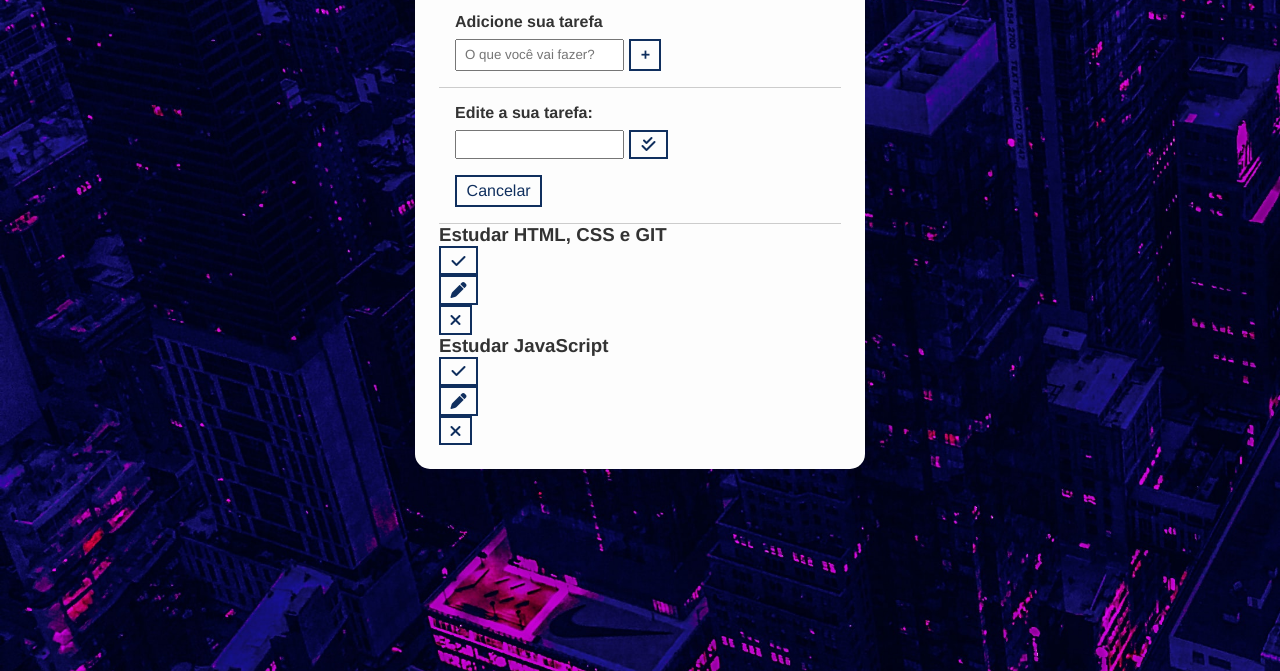
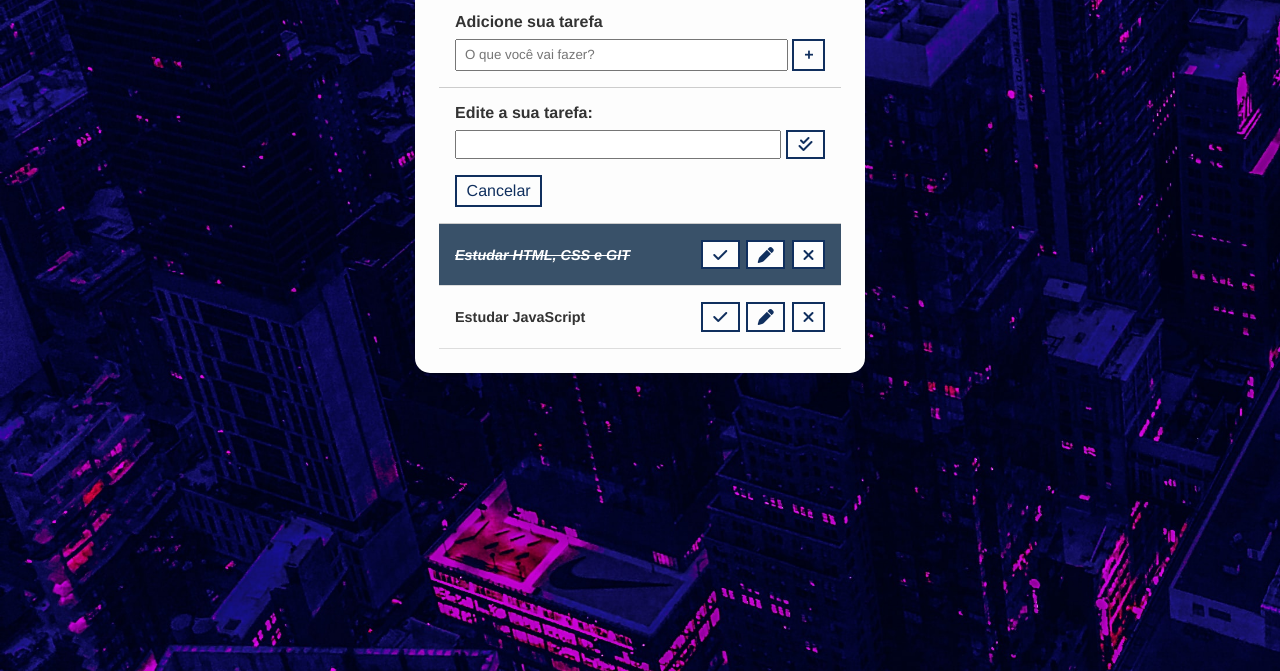
Before and after one commit to LeonardoBrizolla/todo-avancado-crud, a website: page index.html in a window 1280 px wide. Shown: the part 129-800 px from the top of the page. Drawn offline with Linux system fonts and the light colour scheme.

Commit message:
style(css): to code style: todo list

```diff
--- a/css/styles.css
+++ b/css/styles.css
@@ -14,35 +14,36 @@ body {
 }
 
 button {
-  background-color: #FDFDFD;
-  color: #102F5E;
-  border: 2px solid #102F5E;
-  padding: .3rem .6rem;
+  background-color: #fdfdfd;
+  color: #102f5e;
+  border: 2px solid #102f5e;
+  padding: 0.3rem 0.6rem;
   font-size: 1rem;
   cursor: pointer;
   display: flex;
   justify-content: center;
   align-items: center;
-  transition: .4s;
+  transition: 0.4s;
 }
 
 button:hover {
-  background-color: #102F5E;
-  color: #FFF;
+  background-color: #102f5e;
+  color: #fff;
 }
 
 button:hover > em {
-  color: #FFF;
+  color: #fff;
 }
 
 button em {
-  color: #102F5E;
+  color: #102f5e;
   font-weight: bold;
   pointer-events: none;
 }
 
 input {
-  padding: .25rem .5rem;
+  flex: 1;
+  padding: 0.25rem 0.5rem;
 }
 
 .hide {
@@ -53,7 +54,7 @@ input {
 .todo-container {
   max-width: 450px;
   margin: 3rem auto;
-  background-color: #FDFDFD;
+  background-color: #fdfdfd;
   padding: 1.5rem;
   border-radius: 15px;
 }
@@ -66,13 +67,15 @@ input {
 
 /* TODO FORM */
 
-#todo-form, #edit-form {
+#todo-form,
+#edit-form {
   padding: 1rem;
   border-bottom: 1px solid #ccc;
 }
 
-#todo-form p, #edit-form p {
-  margin-bottom: .5rem;
+#todo-form p,
+#edit-form p {
+  margin-bottom: 0.5rem;
   font-weight: bold;
 }
 
@@ -81,9 +84,38 @@ input {
 }
 
 .form-control input {
-  margin-right: .3rem;
+  margin-right: 0.3rem;
 }
 
 #cancel-edit-btn {
   margin-top: 1rem;
 }
+
+/* TODO LIST */
+.todo {
+  display: flex;
+  justify-content: space-around;
+  align-items: center;
+  padding: 1rem;
+  border-bottom: 1px solid #ddd;
+  transition: 0.3s;
+}
+
+.todo h3 {
+  flex: 1;
+  font-size: 0.9rem;
+}
+
+.todo button {
+  margin-left: 0.4rem;
+}
+
+.done {
+  background-color: #395169;
+}
+
+.done h3 {
+  color: #fff;
+  text-decoration: line-through;
+  font-style: italic;
+}
--- a/index.html
+++ b/index.html
@@ -49,7 +49,7 @@
         <button id="cancel-edit-btn">Cancelar</button>
       </form>
       <div id="todo-list">
-        <div class="todo">
+        <div class="todo done">
           <h3>Estudar HTML, CSS e GIT</h3>
           <button class="finish-todo">
             <em class="fa-solid fa-check"></em>
```
